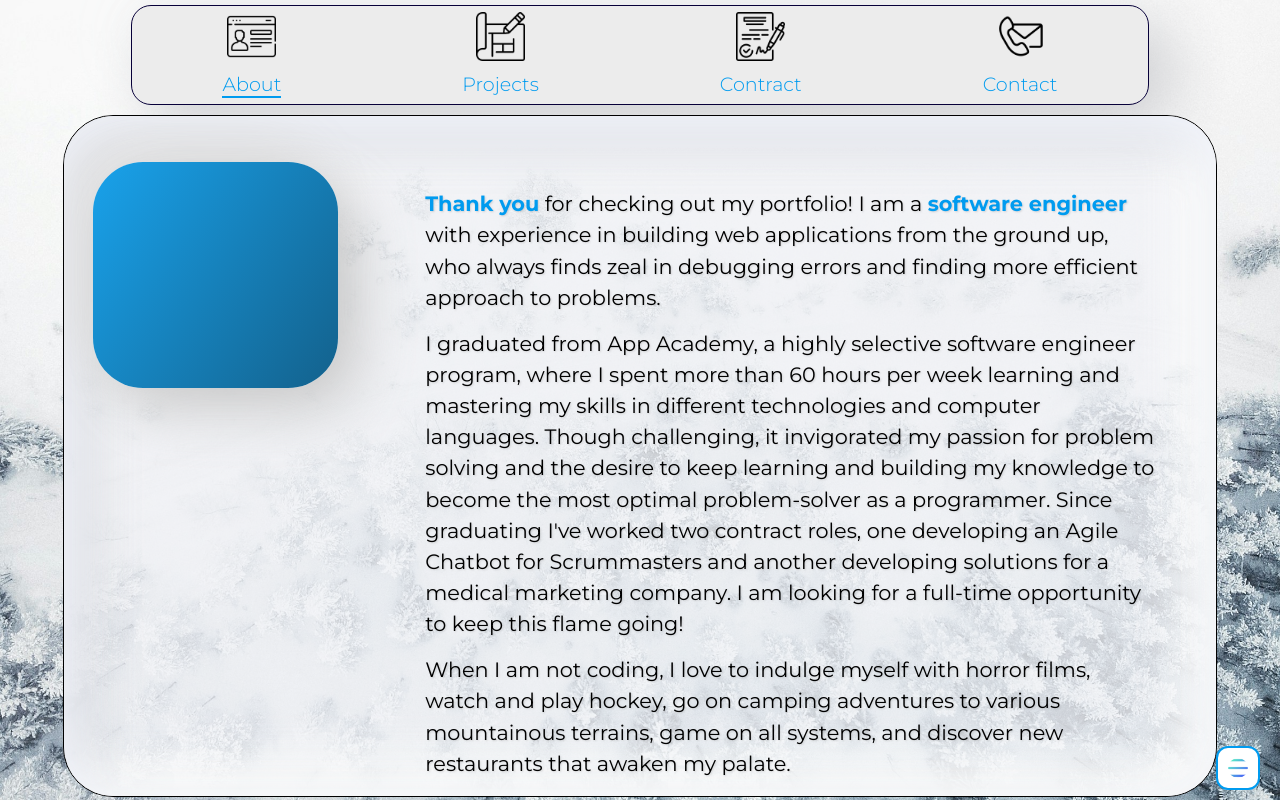
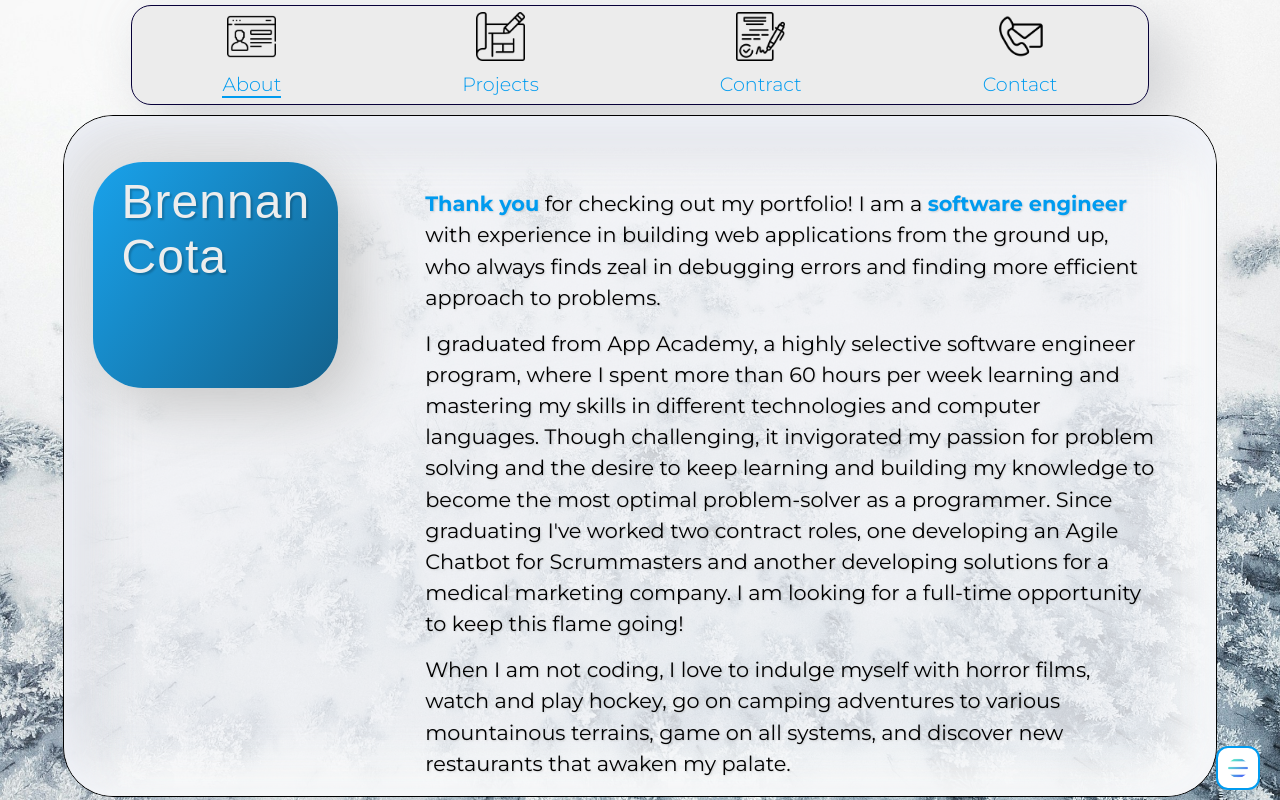
Before and after one commit to Sleightttt/Austin_Roach, a React (Create React App) app in the folder planner-app/: page / in a window 1280 px wide. Built offline with nearby package versions, Linux system fonts and the light colour scheme.

Commit message:
further tweaked animations

```diff
--- a/planner-app/src/App.js
+++ b/planner-app/src/App.js
@@ -75,16 +75,18 @@ function App() {
     if (nextTheme !== null) {
       setTransitioningOut(true); // Start fade-out transition
       setActiveTheme(nextTheme);
+
       const timeout = setTimeout(() => {
         // Switch to the next theme
         setTransitioningOut(false); // End fade-out transition
         setTransitioningIn(true); // Start fade-in transition
+
         const timeout2 = setTimeout(() => {
-          setNextTheme(null); // Reset next theme
-          setTransitioningIn(false); // End fade-in transition
-        }, 500); // Adjust as needed to match transition duration
+          setTransitioningIn(false);
+          // End fade-in transition
+        }, 1000); // Adjust as needed to match transition duration
         return () => clearTimeout(timeout2);
-      }, 500); // Adjust as needed to match transition duration
+      }, 1000); // Adjust as needed to match transition duration
       return () => clearTimeout(timeout);
     }
   }, [nextTheme]);
--- a/planner-app/src/app.css
+++ b/planner-app/src/app.css
@@ -26,12 +26,12 @@ html {
   z-index: 0;
   overflow: hidden;
 }
-
+/*
 .video-background video {
   width: 100%;
   height: 100%;
   object-fit: cover;
-}
+} */
 
 .video-background2 {
   position: fixed;
@@ -49,7 +49,7 @@ html {
   width: 100%;
   height: 100%;
   object-fit: cover;
-
+  transition: opacity 1s ease;
   z-index: 0;
 }
 
@@ -60,7 +60,7 @@ html {
   width: 100%;
   height: 100%;
   object-fit: cover;
-  transition: opacity 0.5s ease;
+  transition: opacity 1s ease;
   z-index: 1;
 }
 
@@ -69,11 +69,11 @@ html {
 }
 
 .fade-out {
-  animation: fadeOut 0.5s ease forwards;
+  animation: fadeOut 1s ease forwards;
 }
 
 .fade-in {
-  animation: fadeIn 0.5s ease forwards;
+  animation: fadeIn 1s ease forwards;
 }
 
 @keyframes fadeOut {
--- a/planner-app/src/components/About/About.css
+++ b/planner-app/src/components/About/About.css
@@ -92,12 +92,12 @@
   animation: slideRight 0.5s ease forwards;
 }
 
-.fade-in {
+.fade-in2 {
   opacity: 1;
   transition: opacity 0.5s ease;
 }
 
-.fade-out {
+.fade-out2 {
   opacity: 0;
   transition: opacity 0.5s ease;
 }
--- a/planner-app/src/components/About/AboutBody.js
+++ b/planner-app/src/components/About/AboutBody.js
@@ -16,7 +16,7 @@ const AboutBody = ({ activeTheme }) => {
   };
 
   return (
-    <div className="about-body">
+    <div className="about-body fade-in">
       <div className="about-p">
         <span style={{ fontWeight: "bold", color: themeFixer() }}>
           Thank you
--- a/planner-app/src/components/About/AboutNav.js
+++ b/planner-app/src/components/About/AboutNav.js
@@ -55,12 +55,12 @@ const AboutNav = ({ activeTheme }) => {
 
   return (
     <div className="aboutnav-cont">
-      <div className={`name-h slide-left ${fadeIn ? "fade-in" : "fade-out"}`}>
+      <div className={`name-h slide-left ${fadeIn ? "fade-in2" : "fade-out2"}`}>
         Brennan Cota
       </div>
       <div
         className={`name-h2 ${initialLoad ? "slide-right" : ""} ${
-          fadeIn ? "fade-in" : "fade-out"
+          fadeIn ? "fade-in2" : "fade-out2"
         }`}
         style={{ ...textStyle }}
       >
--- a/planner-app/src/components/Contract/index.js
+++ b/planner-app/src/components/Contract/index.js
@@ -4,7 +4,6 @@ import { useState } from "react";
 
 const Contract = ({ activeTheme }) => {
   const [activeEntry, setActiveEntry] = useState("life");
-  const theme = activeTheme;
 
   const themeFixer = () => {
     let boxStyle = {};
@@ -25,7 +24,7 @@ const Contract = ({ activeTheme }) => {
     } else if (activeTheme === "fall") {
       boxStyle = { background: "linear-gradient(125deg, #CA0000, #FF8235)" };
       textStyle.color = "#CA0000";
-      borderLeft.borderLeft = "8px solid #CA0000";
+      borderLeft.borderLeft = "8px solid #FF8235";
     }
     return { textStyle, boxStyle, borderLeft };
   };
@@ -53,6 +52,10 @@ const Contract = ({ activeTheme }) => {
     },
   };
 
+  const handleClick = (entryKey) => {
+    setActiveEntry(entryKey);
+  };
+
   return (
     <div className="contract-cont">
       <div className="contract-nav">
@@ -61,7 +64,7 @@ const Contract = ({ activeTheme }) => {
             activeEntry === "life" ? "active-entry" : ""
           }`}
           style={{ ...boxStyle, ...(activeEntry === "life" ? borderLeft : {}) }}
-          onClick={() => setActiveEntry("life")}
+          onClick={() => handleClick("life")}
         >
           Lifescience Media
         </div>
@@ -70,20 +73,19 @@ const Contract = ({ activeTheme }) => {
             activeEntry === "big" ? "active-entry" : ""
           }`}
           style={{ ...boxStyle, ...(activeEntry === "big" ? borderLeft : {}) }}
-          onClick={() => setActiveEntry("big")}
+          onClick={() => handleClick("big")}
         >
           Big Deal Digital
         </div>
       </div>
-      <div className="contract-body">
+      <div className="contract-body fade-in">
         <div className="body-title" style={{ ...textStyle }}>
-          {entryContent[activeEntry].title}
+          {entryContent[activeEntry]?.title}
         </div>
-        <div className="body-p">{entryContent[activeEntry].about1}</div>
-
-        <div className="body-p">{entryContent[activeEntry].about2}</div>
-
-        <div className="body-p">{entryContent[activeEntry].about3}</div>
+        {/* Apply the fade-in class conditionally based on active entry */}
+        <div className={`body-p`}>{entryContent[activeEntry]?.about1}</div>
+        <div className={`body-p`}>{entryContent[activeEntry]?.about2}</div>
+        <div className={`body-p`}>{entryContent[activeEntry]?.about3}</div>
       </div>
     </div>
   );
--- a/planner-app/src/components/Projects/index.js
+++ b/planner-app/src/components/Projects/index.js
@@ -150,7 +150,7 @@ const Projects = ({ activeTheme }) => {
           </div>
         </div>
       </div>
-      <div className="about-box">
+      <div className="about-box fade-in">
         <div className="image-cont">
           <img
             alt="left-arrow"
```
